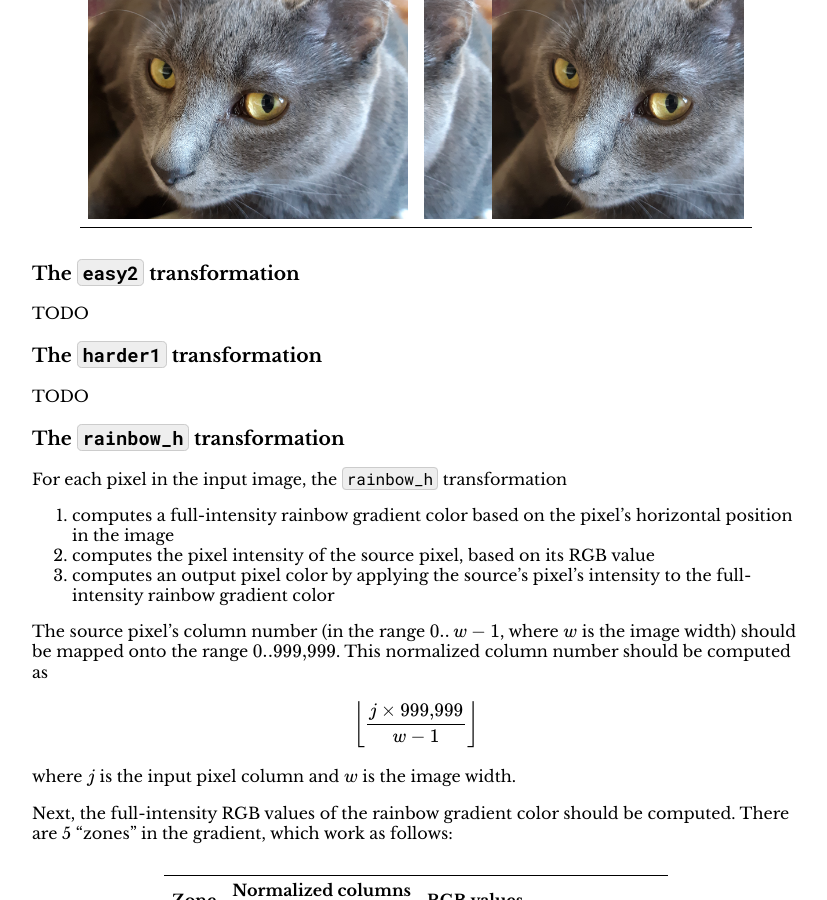
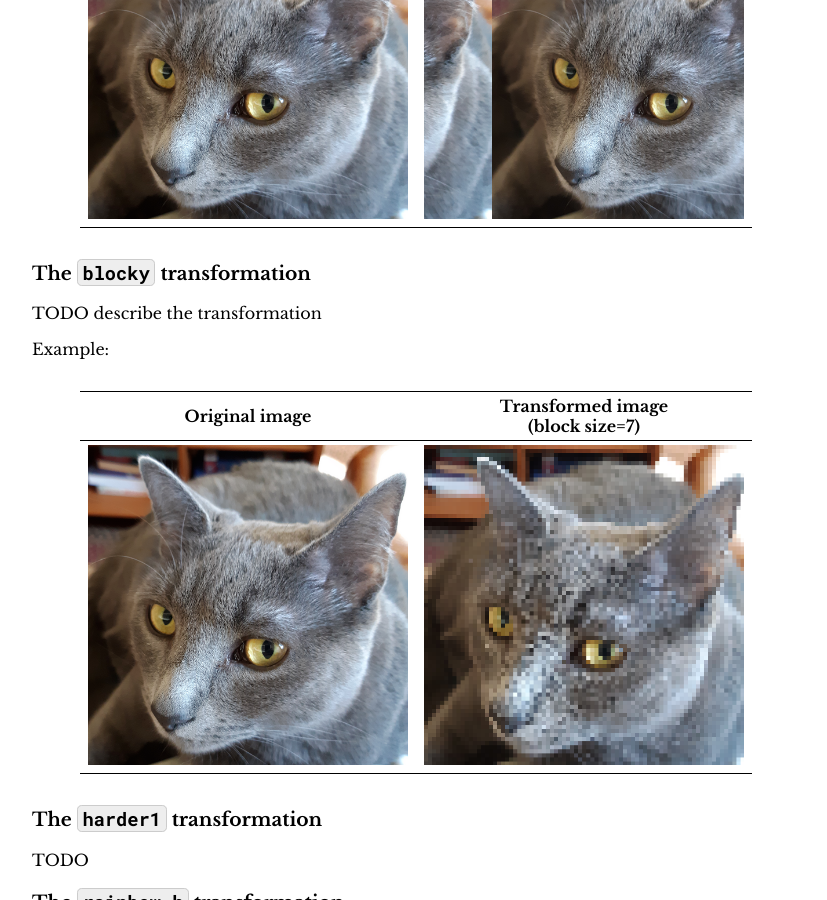
Before and after one commit to jhucsf/fall2026, a Jekyll site: the page built from assign/assign02.md, in a window 1280 px wide and 900 px high, scrolled down 4316 px. Shown: the whole window, without its empty margins (224-1051 px from the left). Built offline with Jekyll 4.4.1, drawn with Linux system fonts in a browser that asks for light colours; formulas are drawn with MathJax 3; some of the changed text lies outside the part shown.

Commit message:
start adding "blocky" transformation

````diff
--- a/assign/assign02.md
+++ b/assign/assign02.md
@@ -38,7 +38,7 @@ correctness.
 
 In Milestone 2, you are required to implement the
 [`wrap`](#the-wrap-transformation) and
-[`easy2`](#the-easy2-transformation)
+[`blocky`](#the-blocky-transformation)
 transformations in assembly language. We expect you to have comprehensive unit tests
 for the assembly language implementations of your helper functions. (In theory you can
 just use the ones you implemented in Milestone 1.) Note that we will not officially
@@ -130,7 +130,7 @@ Milestone 1: 30%
 
 Milestone 2: 35%
 
-* Functional correctness of `imgproc_wrap` and `imgproc_easy2`: 30%
+* Functional correctness of `imgproc_wrap` and `imgproc_blocky`: 30%
 * Design/coding style of assembly functions: 5%
 
 Milestone 3: 35%
@@ -195,7 +195,7 @@ C and assembly language:
 
 ```c
 void imgproc_wrap( struct Image *in, struct Image *out, int32_t dist );
-// TODO easy2
+void imgproc_blocky( struct Image *in, struct Image *out, int32_t blocksize );
 // TODO harder1
 void imgproc_rainbow_h( struct Image *in, struct Image *out );
 ```
@@ -229,11 +229,17 @@ Example:
 
 Original image | Transformed image<br>(wrap distance=117)
 :------------: | :---------------:
-<a href="img/ingo.png"><img style="width: 20em;" alt="original cat image" src="img/ingo.png"></a > | <a href="img/ingo_wrap_117.png"><img style="width: 20em;" alt="rainbow cat image " src="img/ingo_wrap_117.png"></a>
+<a href="img/ingo.png"><img style="width: 20em;" alt="original cat image" src="img/ingo.png"></a > | <a href="img/ingo_wrap_117.png"><img style="width: 20em;" alt="wrapped cat image " src="img/ingo_wrap_117.png"></a>
 
-### The `easy2` transformation
+### The `blocky` transformation
 
-TODO
+TODO describe the transformation
+
+Example:
+
+Original image | Transformed image<br>(block size=7)
+:------------: | :---------------:
+<a href="img/ingo.png"><img style="width: 20em;" alt="original cat image" src="img/ingo.png"></a > | <a href="img/ingo_blocky_7.png"><img style="width: 20em;" alt="blocky cat image " src="img/ingo_blocky_7.png"></a>
 
 ### The `harder1` transformation
 
````
Also changed, not shown: assign/img/ingo_blocky_7.png (added).
